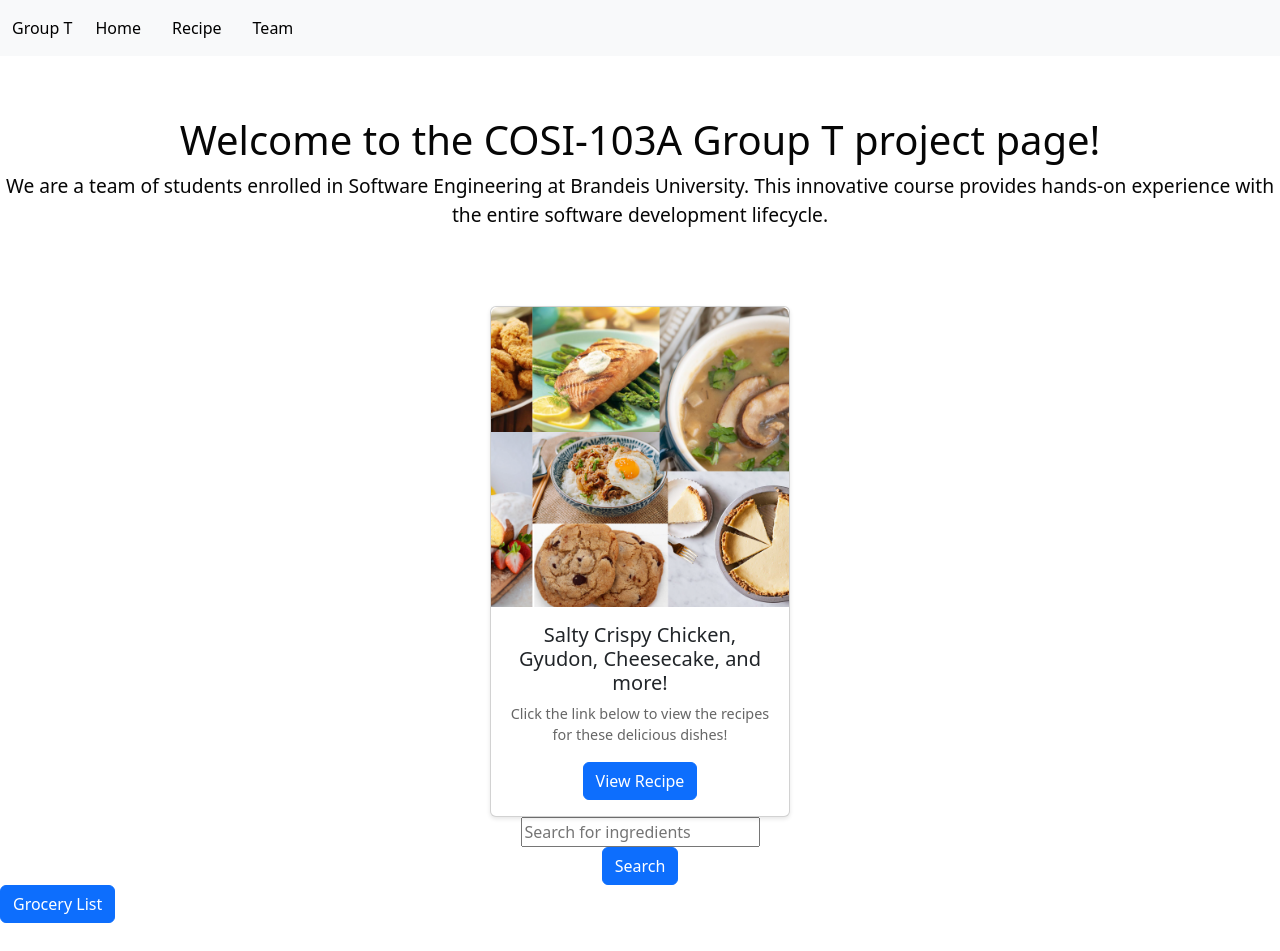
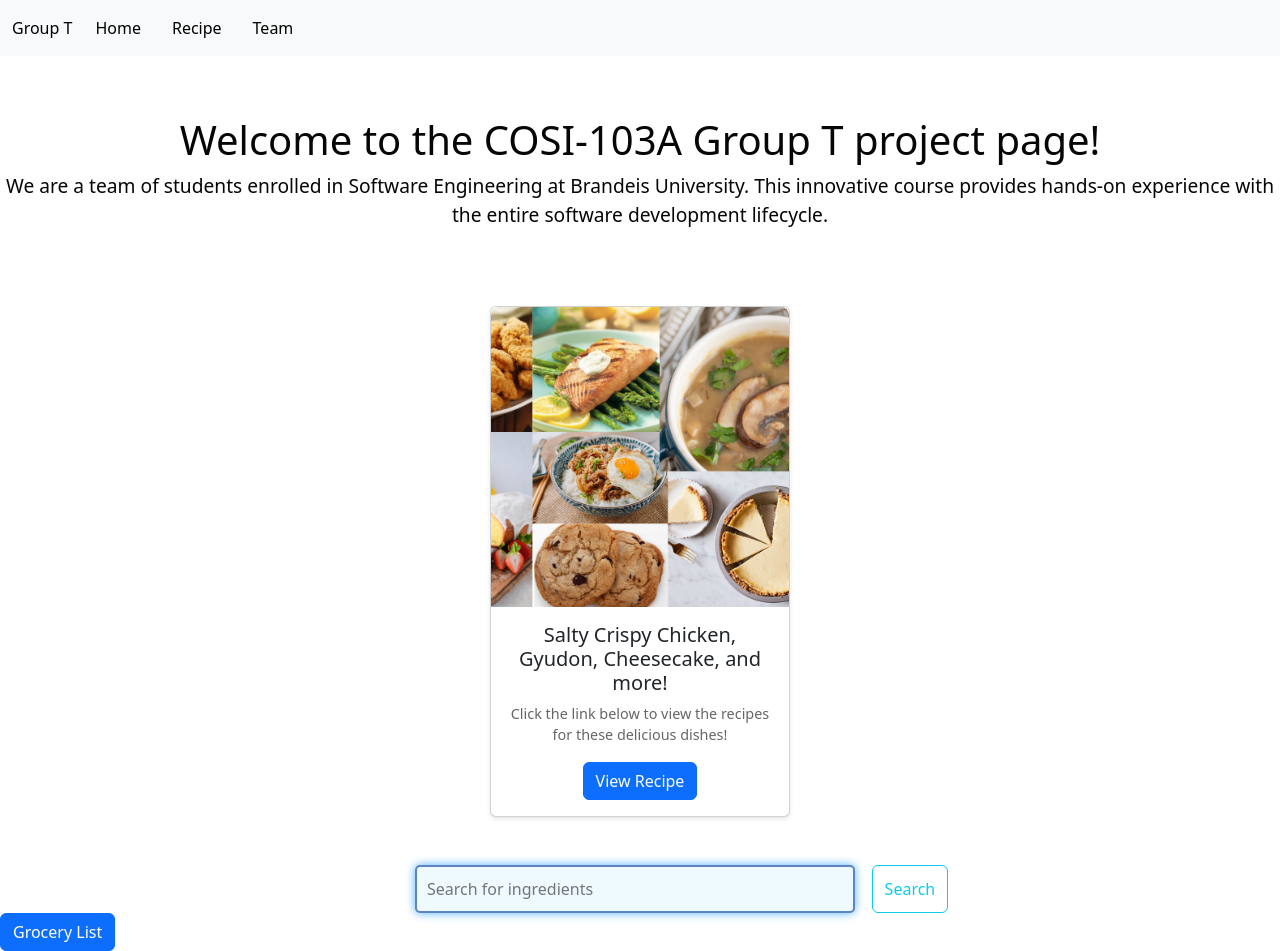
Before and after one commit to GabbyV03/cosi-103a, a React (Create React App) app in the folder recipeapp/: page / in a window 1280 px wide. Before the commit the page ends 923 px from the top, so only its background shows below. Built offline with nearby package versions, Linux system fonts and the light colour scheme.

Commit message:
search tab&button-revise and css_qpz

```diff
--- a/recipeapp/package.json
+++ b/recipeapp/package.json
@@ -7,17 +7,17 @@
     "cors": "^2.8.5",
     "fitty": "^2.4.2",
     "localforage": "^1.10.0",
+    "lodash": "^4.17.21",
     "match-sorter": "^6.3.3",
     "node-fetch": "^2.6.1",
     "react": "^18.2.0",
-    "react-bootstrap": "^2.10.1",
+    "react-bootstrap": "^2.10.2",
     "react-dom": "^18.2.0",
     "react-responsive-carousel": "^3.2.23",
     "react-router-dom": "^6.22.0",
     "react-scripts": "^5.0.1",
     "sort-by": "^0.0.2",
-    "web-vitals": "^2.1.4",
-    "lodash": "^4.17.21"
+    "web-vitals": "^2.1.4"
   },
   "scripts": {
     "start-client": "react-scripts start",
--- a/recipeapp/src/Landing_page.js
+++ b/recipeapp/src/Landing_page.js
@@ -148,14 +148,18 @@ function IngredientSearch() {
 
   return (
     <div className="ingredient-search">
-      <div style={{ display: 'flex', flexDirection: 'column', alignItems: 'center' }}>
-        <input
+    <br/>
+    <br/>
+      <div style={{display: 'flex', flexDirection: 'row', justifyContent:'center' }}>
+      &nbsp;&nbsp;&nbsp;&nbsp;&nbsp;&nbsp;&nbsp;&nbsp;&nbsp;&nbsp;&nbsp;&nbsp;&nbsp;&nbsp;&nbsp;&nbsp;&nbsp;&nbsp;&nbsp;&nbsp;
+        <input class="highlighted"
           type="text"
+          size="40"
           value={query}
           onChange={(e) => setQuery(e.target.value)}
           placeholder="Search for ingredients"
-        />
-        <Button onClick={throttledSearch} variant="primary">Search</Button>
+        />&nbsp;&nbsp;&nbsp;&nbsp;
+        <Button onClick={throttledSearch} variant="outline-info">Search</Button>
       </div>
 
       {result && (
--- a/recipeapp/src/landingpage.css
+++ b/recipeapp/src/landingpage.css
@@ -104,3 +104,23 @@ body {
     border-top-left-radius: 8px; /* Align with card's rounded corners */
     border-top-right-radius: 8px;
   }
+
+    input {
+    padding: 10px;
+    font-size: 16px;
+    border-radius: 5px;
+    transition: all 0.3s ease;
+  }
+
+  input.highlighted {
+    border: 2px solid rgba(8, 60, 163, 0.619);
+    background-color: rgb(238, 250, 255);
+    color: #333;
+    box-shadow: 0 0 10px rgba(0, 145, 255, 0.7);
+  }
+
+  input.highlighted:focus {
+    outline: none;
+    border-color: rgba(0, 82, 204, 0.988);
+    box-shadow: 0 0 15px rgba(34, 148, 255, 0.524);
+  }
```
Also changed, not shown: 1 other file (tests, documents, lock files or other folders).
